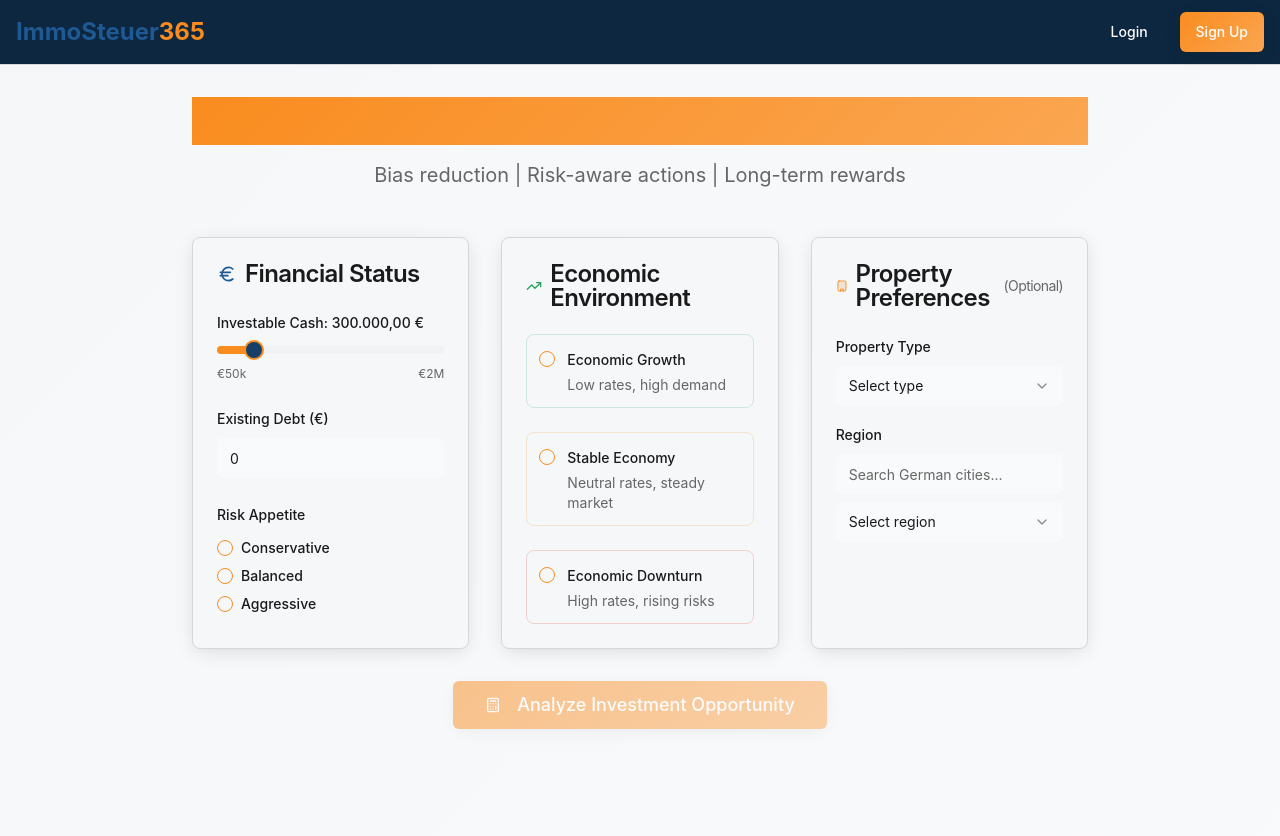
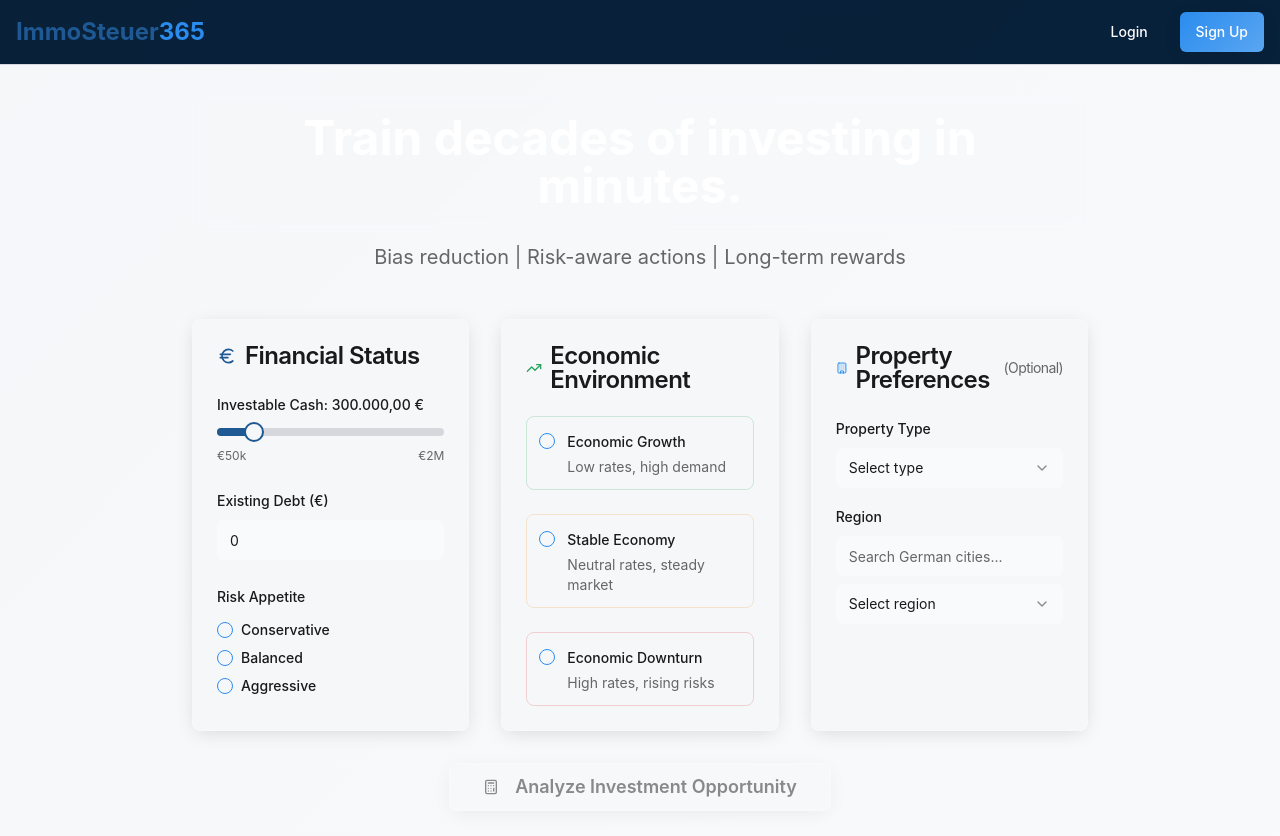
Before and after one commit to ElizabethC0926/Testing-IM365-MVP, a React (Vite) app: page / in a window 1280 px wide. Shown: the top 836 px of the page. Built offline with nearby package versions, Linux system fonts and the light colour scheme.

Commit message:
Refactor UI for better contrast
Update text and button contrast against background. Change page background to a blue gradient. Differentiate boxes and backgrounds with subtle colors. Adjust slider colors for better aesthetics and separation.

```diff
--- a/src/components/RealEstateEngine.tsx
+++ b/src/components/RealEstateEngine.tsx
@@ -90,7 +90,7 @@ const RealEstateEngine: React.FC = () => {
   const renderInputForm = () => (
     <div className="max-w-4xl mx-auto space-y-8">
       <div className="text-center mb-12">
-        <h1 className="text-4xl md:text-5xl font-bold bg-gradient-primary bg-clip-text text-transparent mb-4">
+        <h1 className="text-4xl md:text-5xl font-bold text-white mb-4 bg-card/10 backdrop-blur-sm px-6 py-4 rounded-lg border border-white/20">
           Train decades of investing in minutes.
         </h1>
         <p className="text-lg md:text-xl text-muted-foreground max-w-2xl mx-auto">
@@ -100,7 +100,7 @@ const RealEstateEngine: React.FC = () => {
 
       <div className="grid grid-cols-1 md:grid-cols-3 gap-6 md:gap-8">
         {/* Financial Status */}
-        <Card className="shadow-elegant">
+        <Card className="shadow-elegant bg-card/95 backdrop-blur-sm border border-white/10">
           <CardHeader>
             <CardTitle className="flex items-center gap-2">
               <Euro className="h-5 w-5 text-accent" />
@@ -159,7 +159,7 @@ const RealEstateEngine: React.FC = () => {
         </Card>
 
         {/* Economic Environment */}
-        <Card className="shadow-elegant">
+        <Card className="shadow-elegant bg-card/95 backdrop-blur-sm border border-white/10">
           <CardHeader>
             <CardTitle className="flex items-center gap-2">
               <TrendingUp className="h-5 w-5 text-success" />
@@ -198,7 +198,7 @@ const RealEstateEngine: React.FC = () => {
         </Card>
 
         {/* Property Preferences */}
-        <Card className="shadow-elegant">
+        <Card className="shadow-elegant bg-card/95 backdrop-blur-sm border border-white/10">
           <CardHeader>
             <CardTitle className="flex items-center gap-2">
               <Building className="h-5 w-5 text-primary" />
@@ -249,7 +249,7 @@ const RealEstateEngine: React.FC = () => {
         <Button
           onClick={handleAnalyze}
           size="lg"
-          className="bg-gradient-primary hover:shadow-glow transition-all duration-300 px-6 md:px-8 py-3 md:py-4 text-base md:text-lg min-h-[48px]"
+          className="bg-card text-card-foreground border-2 border-white/30 hover:bg-white hover:text-card-foreground hover:shadow-elegant transition-all duration-300 px-6 md:px-8 py-3 md:py-4 text-base md:text-lg min-h-[48px] font-semibold"
           disabled={!formData.riskAppetite || !formData.economicEnvironment}
         >
           <Calculator className="mr-2 h-5 w-5" />
--- a/src/components/ui/slider.tsx
+++ b/src/components/ui/slider.tsx
@@ -15,10 +15,10 @@ const Slider = React.forwardRef<
     )}
     {...props}
   >
-    <SliderPrimitive.Track className="relative h-2 w-full grow overflow-hidden rounded-full bg-secondary">
-      <SliderPrimitive.Range className="absolute h-full bg-primary" />
+    <SliderPrimitive.Track className="relative h-2 w-full grow overflow-hidden rounded-full bg-muted">
+      <SliderPrimitive.Range className="absolute h-full bg-accent" />
     </SliderPrimitive.Track>
-    <SliderPrimitive.Thumb className="block h-5 w-5 rounded-full border-2 border-primary bg-background ring-offset-background transition-colors focus-visible:outline-none focus-visible:ring-2 focus-visible:ring-ring focus-visible:ring-offset-2 disabled:pointer-events-none disabled:opacity-50" />
+    <SliderPrimitive.Thumb className="block h-5 w-5 rounded-full border-2 border-accent bg-card ring-offset-background transition-colors focus-visible:outline-none focus-visible:ring-2 focus-visible:ring-ring focus-visible:ring-offset-2 disabled:pointer-events-none disabled:opacity-50 hover:scale-110" />
   </SliderPrimitive.Root>
 ))
 Slider.displayName = SliderPrimitive.Root.displayName
--- a/src/index.css
+++ b/src/index.css
@@ -8,10 +8,10 @@ All colors MUST be HSL - Professional financial theme with trust and growth
 
 @layer base {
   :root {
-    /* Core brand colors - Accessible design with WCAG AA compliance */
-    --background: 210 65% 25%;
+    /* Core brand colors - Professional gradient background */
+    --background: linear-gradient(135deg, hsl(210 65% 25%), hsl(210 70% 35%));
     --foreground: 0 0% 100%;
-    --header: 210 65% 15%;
+    --header: 210 75% 12%;
 
     /* Cards with soft backgrounds and proper contrast */
     --card: 215 25% 97%;
@@ -21,10 +21,10 @@ All colors MUST be HSL - Professional financial theme with trust and growth
     --popover: 0 0% 100%;
     --popover-foreground: 0 0% 10%;
 
-    /* Primary: Bright attention-grabbing orange with white text */
-    --primary: 30 95% 55%;
+    /* Primary: Elegant blue for professional look */
+    --primary: 210 85% 55%;
     --primary-foreground: 0 0% 100%;
-    --primary-glow: 30 95% 65%;
+    --primary-glow: 210 85% 65%;
 
     /* Secondary: Light gray with dark text for good contrast */
     --secondary: 220 15% 95%;
@@ -56,10 +56,10 @@ All colors MUST be HSL - Professional financial theme with trust and growth
     --input: 220 20% 98%;
     --ring: 210 65% 50%;
 
-    /* Accessible gradients */
-    --gradient-primary: linear-gradient(135deg, hsl(30 95% 55%), hsl(30 95% 65%));
+    /* Professional gradients */
+    --gradient-primary: linear-gradient(135deg, hsl(210 85% 55%), hsl(210 85% 65%));
     --gradient-accent: linear-gradient(135deg, hsl(210 65% 35%), hsl(210 65% 45%));
-    --gradient-hero: linear-gradient(135deg, hsl(210 65% 15%), hsl(210 65% 25%));
+    --gradient-hero: linear-gradient(135deg, hsl(210 75% 18%), hsl(210 80% 28%));
     --gradient-surface: linear-gradient(135deg, hsl(215 25% 97%), hsl(220 20% 98%));
 
     /* Enhanced shadows for better card separation */
@@ -157,7 +157,8 @@ All colors MUST be HSL - Professional financial theme with trust and growth
   }
 
   body {
-    @apply bg-background text-foreground;
+    background: linear-gradient(135deg, hsl(210 65% 25%), hsl(210 70% 35%));
+    @apply text-foreground min-h-screen;
     font-family: 'Inter', -apple-system, BlinkMacSystemFont, 'Segoe UI', sans-serif;
   }
 
```
